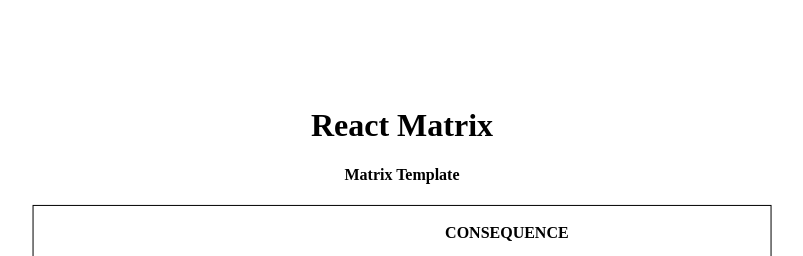
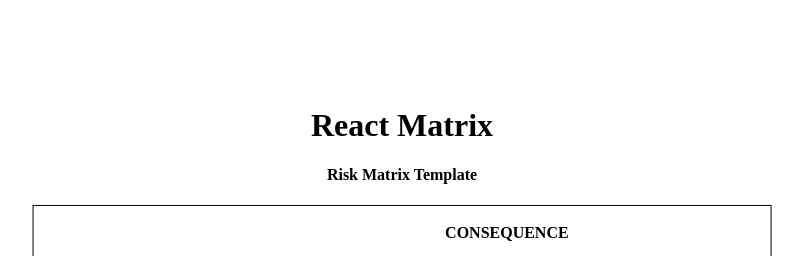
Before and after one commit to bronz3beard/react-matrix, a React (Create React App) app: page / in a window 1280 px wide. Shown: the top 256 px of the page, without its empty margins (238-1041 px from the left). Built offline with nearby package versions, Linux system fonts and the light colour scheme.

Commit message:
update data

```diff
--- a/src/data.js
+++ b/src/data.js
@@ -2,7 +2,7 @@ export const data = {
   id: 1,
   matrix_size: 5,
   matrix_name: "React Matrix",
-  matrix_description: "Matrix Template",
+  matrix_description: "Risk Matrix Template",
   matrix_details: [
     {
       id: 1,
```
